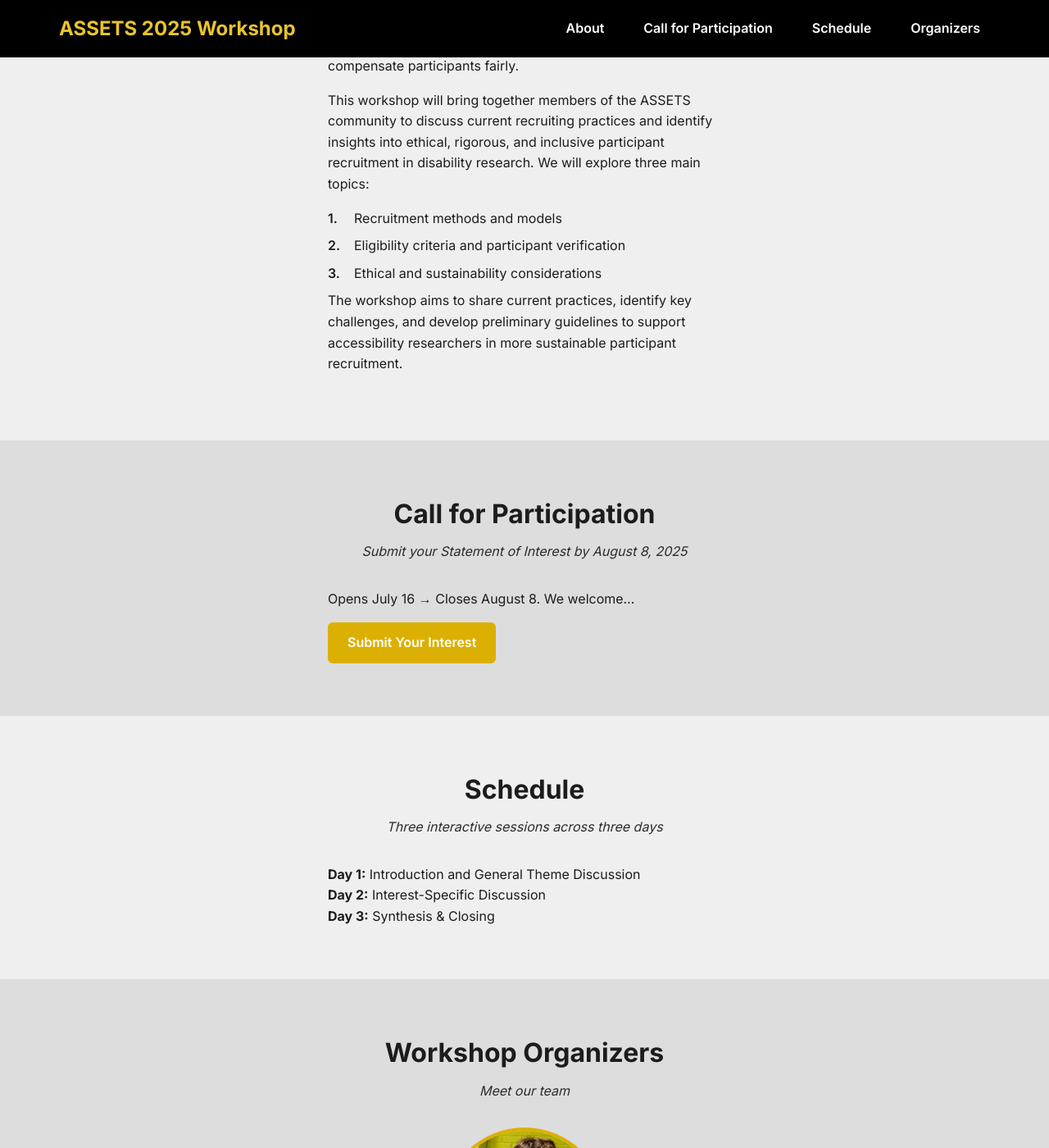
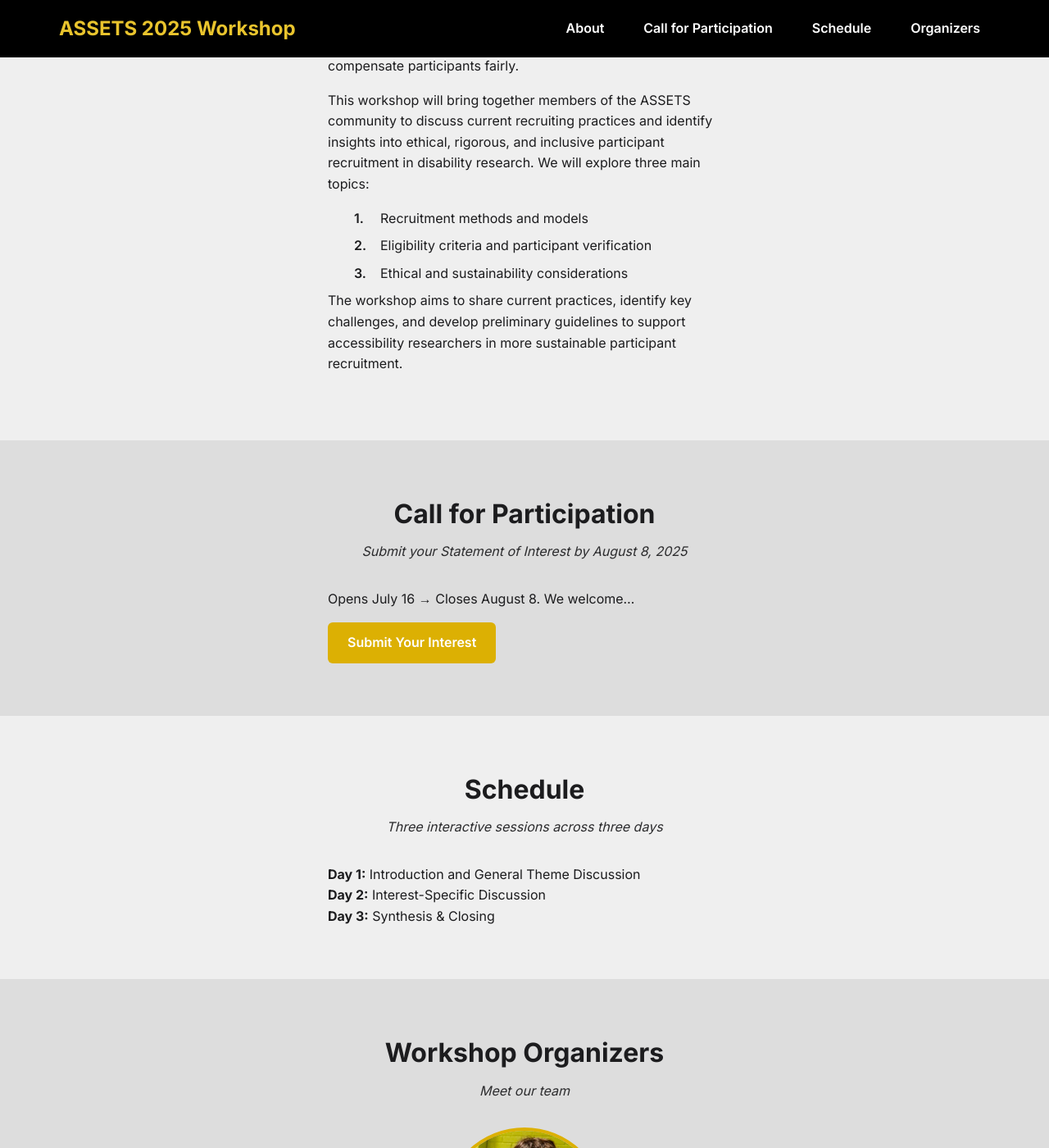
Before and after one commit to assets-recruitment-2025/assets-recruitment-2025.github.io, a Jekyll site: the page built from index.md, in a window 1280 px wide and 1400 px high, scrolled down 915 px. Shown: the whole window at 82% size. Built offline with Jekyll 4.4.1, drawn with Linux system fonts in a browser that asks for light colours.

```diff
--- a/assets/css/style.css
+++ b/assets/css/style.css
@@ -63,7 +63,7 @@
   counter-reset: item;
   list-style: none;
   margin-left: 3;
-  padding-left: 0;
+  padding-left: 2rem;
 }
 .section-list li {
   counter-increment: item;
```
